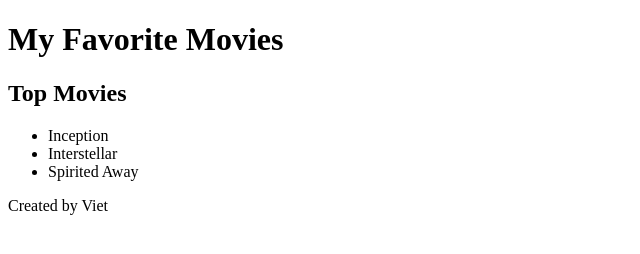
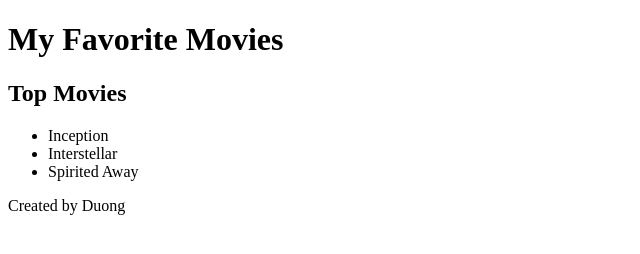
Before and after one commit to duongduong4192-tech/html-final-project, a plain HTML site: page index.html in a window 1280 px wide. Shown: the full height of the page, 0-640 px from the left. Drawn offline with Linux system fonts and the light colour scheme.

Commit message:
Update index.html

```diff
--- a/index.html
+++ b/index.html
@@ -22,7 +22,7 @@
     </main>
 
     <footer>
-        <p>Created by Viet</p>
+        <p>Created by Duong</p>
     </footer>
 </body>
 </html>
```
